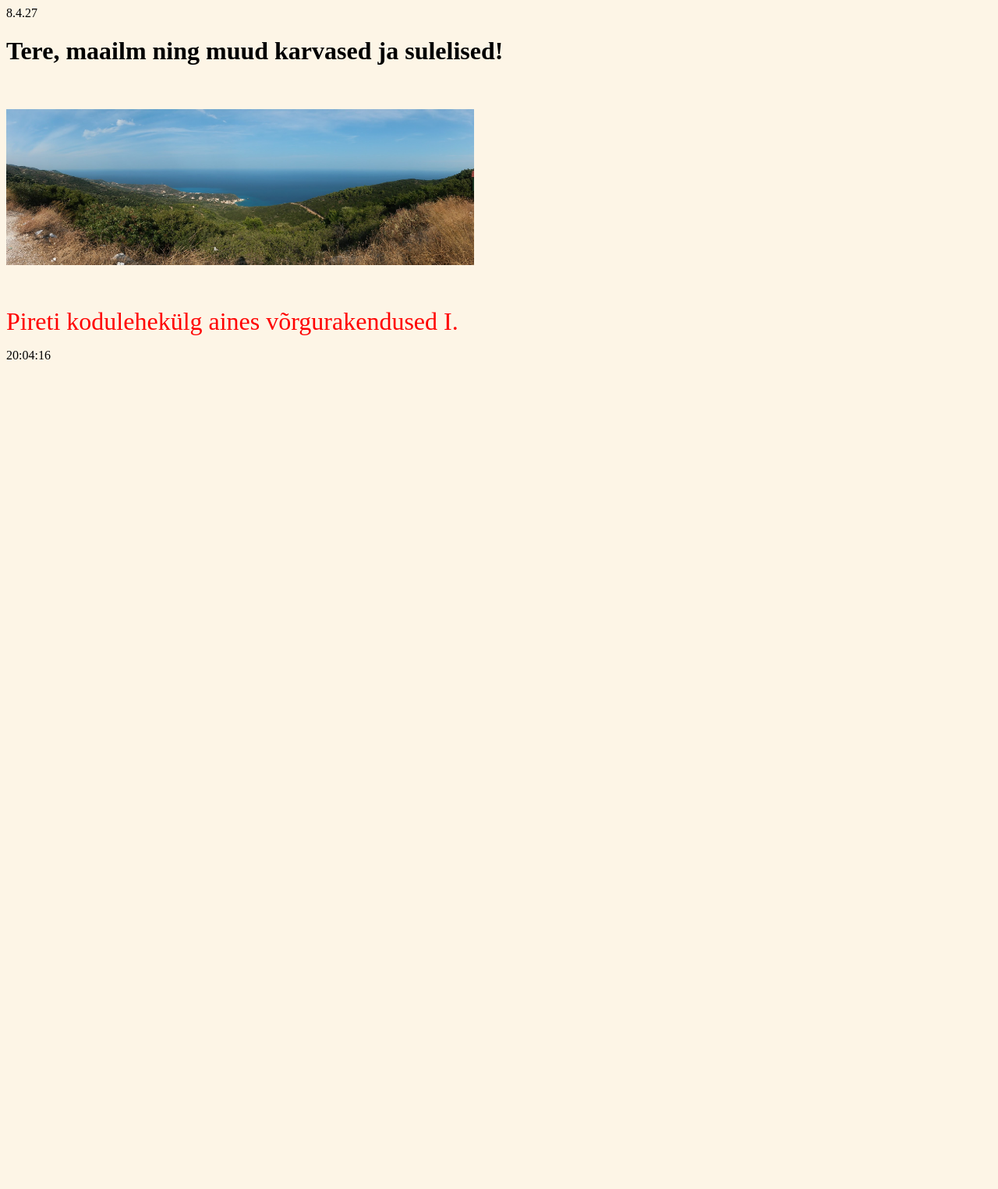
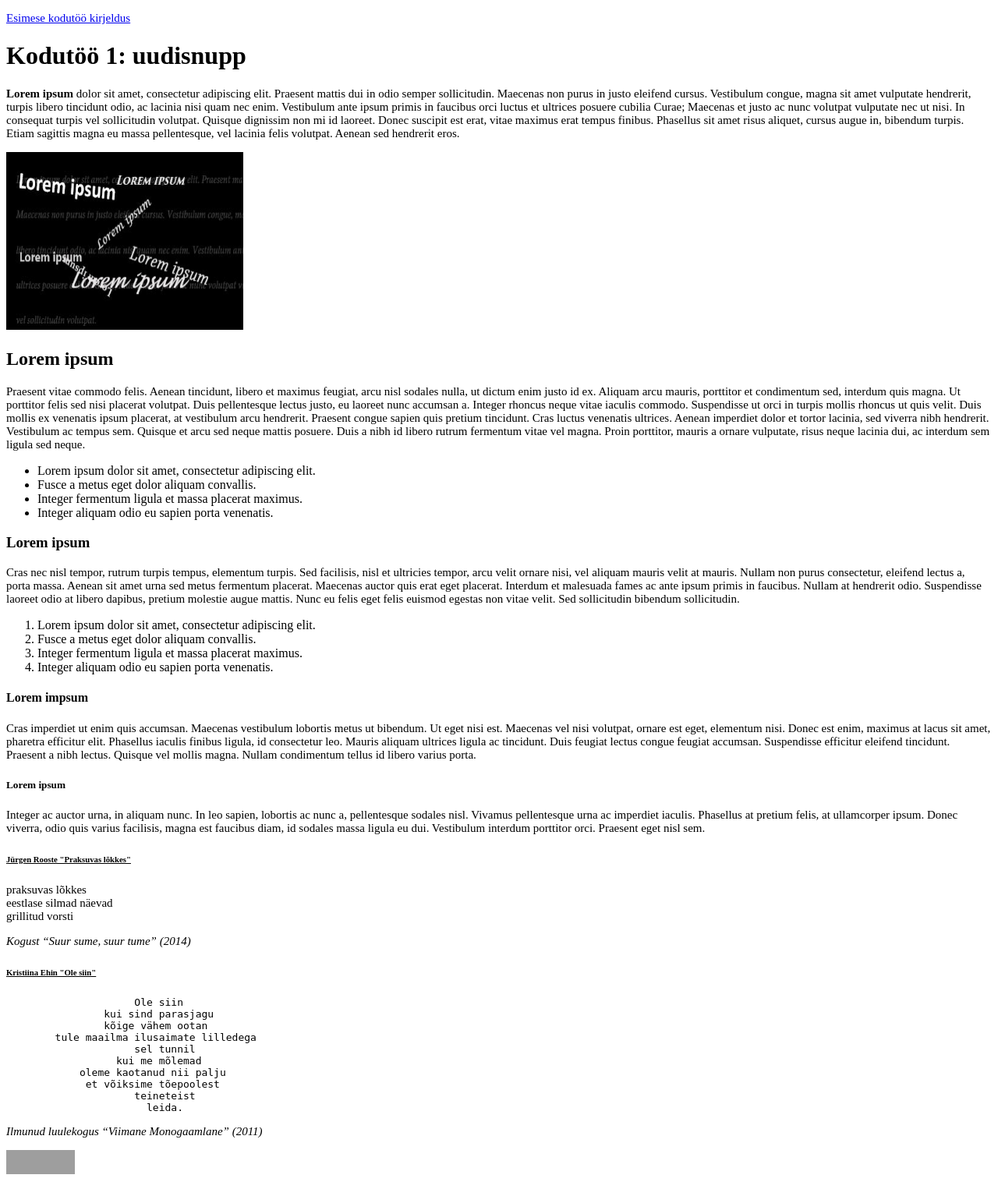
Before and after one commit to PiretSp/Infosysteemid, a PHP site: a page that, after the commit, uses Kodutöö I/index.php in a window 1280 px wide. Shown: the whole page at 78% size. Before the commit the page ends 461 px from the top, so only its background shows below. Run offline with PHP 8.4, Linux system fonts and the light colour scheme; grey boxes are pictures that could not be loaded.

Commit message:
Lisatud kodutöö nr 1

```diff
--- /dev/null
+++ b/Kodutöö I/index.php
@@ -0,0 +1,73 @@
+<!DOCTYPE html>
+<html lang="et">
+
+	<head>
+  		<meta charset="UTF-8"/>
+		<title>Kodutöö I: uudisnupp</title>
+		<link rel="stylesheet" type="text/css" href="styles.css">
+	</head>
+
+
+	<body>
+		<p>
+		<a href="http://enos.itcollege.ee/~ttanav/VRI/Kodused/01/ylesanne.html">Esimese kodutöö kirjeldus</a>
+		</p>
+
+		<h1>Kodutöö 1: uudisnupp</h1>
+		<p> <b>Lorem ipsum</b> dolor sit amet, consectetur adipiscing elit. Praesent mattis dui in odio semper sollicitudin. Maecenas non purus in 	justo eleifend cursus. Vestibulum congue, magna sit amet vulputate hendrerit, turpis libero tincidunt odio, ac lacinia nisi quam nec enim. Vestibulum 	ante ipsum primis in faucibus orci luctus et ultrices posuere cubilia Curae; Maecenas et justo ac nunc volutpat vulputate nec ut nisi. In consequat turpis vel sollicitudin volutpat. Quisque dignissim non mi id laoreet. Donec suscipit est erat, vitae maximus erat tempus finibus. Phasellus sit amet risus aliquet, cursus augue in, bibendum turpis. Etiam sagittis magna eu massa pellentesque, vel lacinia felis volutpat. Aenean sed hendrerit eros. </p>
+		<img src="Lorem_ipsum.JPG" alt="Lorem Ipsum" style="width:304px;height:228px;">
+
+		<h2>Lorem ipsum</h2>
+		<p>Praesent vitae commodo felis. Aenean tincidunt, libero et maximus feugiat, arcu nisl sodales nulla, ut dictum enim justo id ex. Aliquam arcu mauris, porttitor et condimentum sed, interdum quis magna. Ut porttitor felis sed nisi placerat volutpat. Duis pellentesque lectus justo, eu laoreet nunc accumsan a. Integer rhoncus neque vitae iaculis commodo. Suspendisse ut orci in turpis mollis rhoncus ut quis velit. Duis mollis ex venenatis ipsum placerat, at vestibulum arcu hendrerit. Praesent congue sapien quis pretium tincidunt. Cras luctus venenatis ultrices. Aenean imperdiet dolor et tortor lacinia, sed viverra nibh hendrerit. Vestibulum ac tempus sem. Quisque et arcu sed neque mattis posuere. Duis a nibh id libero rutrum fermentum vitae vel magna. Proin porttitor, mauris a ornare vulputate, risus neque lacinia dui, ac interdum sem ligula sed neque.
+		</p>
+		<ul>
+    		<li>Lorem ipsum dolor sit amet, consectetur adipiscing elit.</li>
+    		<li>Fusce a metus eget dolor aliquam convallis.</li>
+    		<li>Integer fermentum ligula et massa placerat maximus.</li>
+   		<li>Integer aliquam odio eu sapien porta venenatis.</li>
+		</ul>
+
+
+		<h3>Lorem ipsum</h3>
+		<p>Cras nec nisl tempor, rutrum turpis tempus, elementum turpis. Sed facilisis, nisl et ultricies tempor, arcu velit ornare nisi, vel aliquam mauris velit at mauris. Nullam non purus consectetur, eleifend lectus a, porta massa. Aenean sit amet urna sed metus fermentum placerat. Maecenas auctor quis erat eget placerat. Interdum et malesuada fames ac ante ipsum primis in faucibus. Nullam at hendrerit odio. Suspendisse laoreet odio at libero dapibus, pretium molestie augue mattis. Nunc eu felis eget felis euismod egestas non vitae velit. Sed sollicitudin bibendum sollicitudin.
+		<ol start="1">
+		<li>Lorem ipsum dolor sit amet, consectetur adipiscing elit.</li>
+    		<li>Fusce a metus eget dolor aliquam convallis.</li>
+    		<li>Integer fermentum ligula et massa placerat maximus.</li>
+   		<li>Integer aliquam odio eu sapien porta venenatis.</li>
+		</ol>
+
+		<h4>Lorem impsum</h4>
+	<p>Cras imperdiet ut enim quis accumsan. Maecenas vestibulum lobortis metus ut bibendum. Ut eget nisi est. Maecenas vel nisi volutpat, ornare est eget, elementum nisi. Donec est enim, maximus at lacus sit amet, pharetra efficitur elit. Phasellus iaculis finibus ligula, id consectetur leo. Mauris aliquam ultrices ligula ac tincidunt. Duis feugiat lectus congue feugiat accumsan. Suspendisse efficitur eleifend tincidunt. Praesent a nibh lectus. Quisque vel mollis magna. Nullam condimentum tellus id libero varius porta. </p>
+
+		<h5>Lorem ipsum</h5>
+	<p>Integer ac auctor urna, in aliquam nunc. In leo sapien, lobortis ac nunc a, pellentesque sodales nisl. Vivamus pellentesque urna ac imperdiet iaculis. Phasellus at pretium felis, at ullamcorper ipsum. Donec viverra, odio quis varius facilisis, magna est faucibus diam, id sodales massa ligula eu dui. Vestibulum interdum porttitor orci. Praesent eget nisl sem. </p>
+
+		<h6><b><u>Jürgen Rooste "Praksuvas lõkkes"</u></b></h6>
+	<p>praksuvas lõkkes <br/> eestlase silmad näevad <br/> grillitud vorsti</p>
+	<p><em>Kogust “Suur sume, suur tume” (2014)</em></p>
+
+		<h6><b><u>Kristiina Ehin "Ole siin"</u></b></h6>
+
+		<pre>
+                     Ole siin
+                kui sind parasjagu
+                kõige vähem ootan
+        tule maailma ilusaimate lilledega
+                     sel tunnil
+                  kui me mõlemad
+            oleme kaotanud nii palju
+             et võiksime tõepoolest
+                     teineteist
+                       leida.</pre>
+	<p><em>Ilmunud luulekogus “Viimane Monogaamlane” (2011)</em></p>
+
+	<p>
+ 	<a href="http://validator.w3.org/check?uri=referer">
+  	<img src="http://www.w3.org/Icons/valid-xhtml10" alt="Valid XHTML 1.0 Strict" height="31" width="88" />
+ 	</a>
+	</p>
+
+	</body>
+
+</html>
--- /dev/null
+++ b/Kodutöö I/styles.css
@@ -0,0 +1,15 @@
+body {
+    background-color: FFFFF0;
+}
+h1 {
+    color: black;
+}
+p {
+    color: black;
+	font-size: 15px;
+}
+
+div {
+	color: orange;
+	size: 20px;
+}
--- a/index.php
+++ b/Praktikum I/index.php
@@ -37,7 +37,7 @@
 		<!--See jätab tühja rea-->
 		<p>&nbsp;</p>
 
-		<p><font size=6>Pireti kodulehekülg aines võrgurakendused I.</font></p>
+		<p>Pireti kodulehekülg aines võrgurakendused I.</p>
 		<p></p>
 		<p></p>
 
--- a/styles.css
+++ b/styles.css
@@ -1,9 +1,15 @@
 body {
-    background-color: oldlace;
+    	background-color: #FFF8DC;
 }
 h1 {
-    color: black;
+    	color: black;
 }
 p {
-    color: red;
+    	color: black;
+	font-size: 10px;
 }
+
+div{
+
+	color: orange;
+}
```
Also changed, not shown: Praktikum I/styles.css (added, +15 -0 lines), Kodutöö I/Lorem_ipsum.JPG (added), Kodutöö I/README.md (added), Praktikum I/Kreeka.jpg (renamed from Kreeka.jpg), Praktikum I/README.md (added), README.md (deleted), veebilehe tekst.JPG (added).
